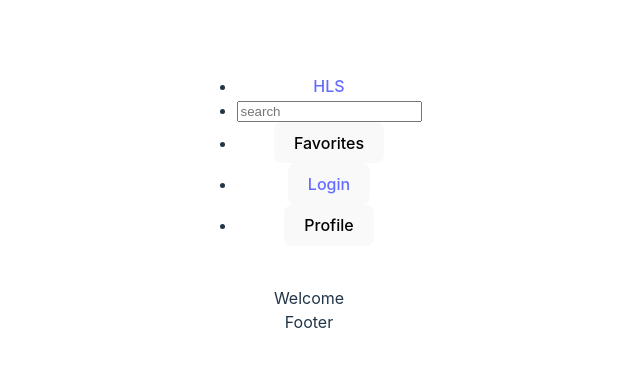
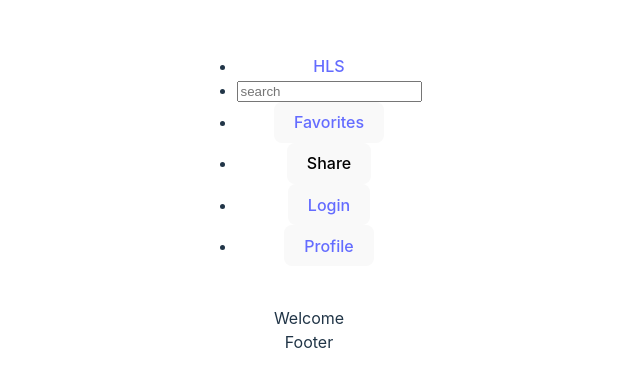
Before and after one commit to BorDevTech/HLS, a React (Vite) app: page /HLS/login in a window 1280 px wide. Shown: the part 204-590 px from the top of the page, without its empty margins (331-971 px from the left). Built offline with nearby package versions, Linux system fonts and the light colour scheme.

Commit message:
added React-Router-Dom and address possible routes

```diff
--- a/package.json
+++ b/package.json
@@ -11,7 +11,8 @@
   },
   "dependencies": {
     "react": "^18.2.0",
-    "react-dom": "^18.2.0"
+    "react-dom": "^18.2.0",
+    "react-router-dom": "^6.15.0"
   },
   "devDependencies": {
     "@types/react": "^18.2.15",
--- a/src/App.tsx
+++ b/src/App.tsx
@@ -1,22 +1,17 @@
 import "./App.css";
+import { Routes, Route } from "react-router-dom";
+import { Home } from "./routes";
 
 function App() {
   return (
     <>
-        <nav>
-          <ul>
-            <li><a href={"/HLS/"}>HLS</a></li>
-            <li><input placeholder={"search"}/></li>
-            <li><button>Favorites</button></li>
-            <li><button><a href={"/HLS/login"}>Login</a></button></li>
-            <li><button>Profile</button></li>
-            </ul>
-    </nav>
-      <br />
-      Welcome
-      <br />
-      Footer
-      <br />
+      <Routes>
+        <Route path="/" element={<Home />} />
+        <Route path="/login" element={<Home />} />
+        <Route path="/register" element={<Home />} />
+        <Route path="/profile" element={<Home />} />
+        <Route path="/profile/favorites" element={<Home />} />
+      </Routes>
     </>
   );
 }
--- a/src/main.tsx
+++ b/src/main.tsx
@@ -1,10 +1,13 @@
-import React from 'react'
-import ReactDOM from 'react-dom/client'
-import App from './App.tsx'
-import './index.css'
+import React from "react";
+import ReactDOM from "react-dom/client";
+import App from "./App.tsx";
+import "./index.css";
+import { BrowserRouter as Router } from "react-router-dom";
 
-ReactDOM.createRoot(document.getElementById('root')!).render(
+ReactDOM.createRoot(document.getElementById("root")!).render(
   <React.StrictMode>
-    <App />
-  </React.StrictMode>,
-)
+    <Router basename="/HLS/">
+      <App />
+    </Router>
+  </React.StrictMode>
+);
--- /dev/null
+++ b/src/routes/Home.tsx
@@ -0,0 +1,44 @@
+import React from "react";
+import { Link } from "react-router-dom";
+
+const Home = () => {
+  return (
+    <>
+      <nav>
+        <ul>
+          <li>
+            <Link to="/">HLS</Link>
+          </li>
+          <li>
+            <input placeholder={"search"} />
+          </li>
+          <li>
+            <button>
+              <Link to="/profile/favorites">Favorites</Link>
+            </button>
+          </li>
+          <li>
+            <button>Share</button>
+          </li>
+          <li>
+            <button>
+              <Link to="/login">Login</Link>
+            </button>
+          </li>
+          <li>
+            <button>
+              <Link to="/">Profile</Link>
+            </button>
+          </li>
+        </ul>
+      </nav>
+      <br />
+      Welcome
+      <br />
+      Footer
+      <br />
+    </>
+  );
+};
+
+export default Home;
--- /dev/null
+++ b/src/routes/index.ts
@@ -0,0 +1,3 @@
+import Home from "./Home";
+
+export { Home };
```
Also changed, not shown: 1 other file (tests, documents, lock files or other folders).
